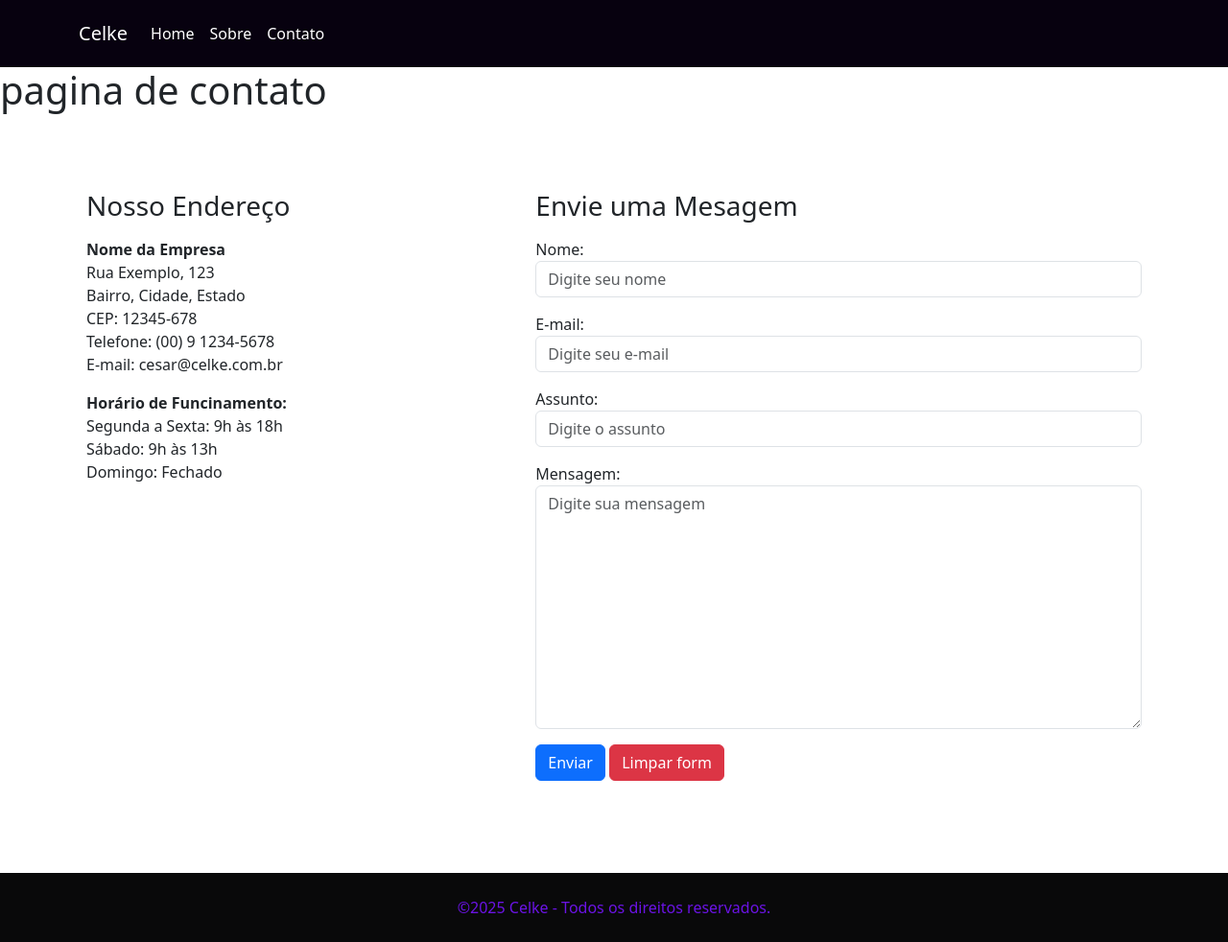
After one commit to fehhmont/Micro-SaaS-com-python-e-django, a Django app: page /contact in a window 1280 px wide. The commit adds this page. Shown: the whole page at 96% size. Run offline with Django 5.2, Linux system fonts and the light colour scheme.

Commit message:
formulario de contato

```diff
--- a/courses/admin.py
+++ b/courses/admin.py
@@ -1,7 +1,12 @@
 from django.contrib import admin
 
 from .models import Home
+from .models import ContactMessage
 
 @admin.register(Home)
 class HomeAdmin(admin.ModelAdmin):
     list_display=('id', 'title')
+
+@admin.register(ContactMessage)
+class ContactMessageAdmin(admin.ModelAdmin):
+    list_display = ['name', 'email', 'subject']
--- /dev/null
+++ b/courses/forms.py
@@ -0,0 +1,13 @@
+from django import forms
+from .models import ContactMessage
+
+class ContactForm(forms.ModelForm):
+    class Meta:
+        model = ContactMessage
+        fields = ['name', 'email', 'subject', 'message']
+        widgets = {
+            'name': forms.TextInput(attrs={'class': 'form-control', 'placeholder': 'Digite seu nome'}),
+            'email': forms.EmailInput(attrs={'class': 'form-control', 'placeholder': 'Digite seu e-mail'}),
+            'subject': forms.TextInput(attrs={'class': 'form-control', 'placeholder': 'Digite o assunto'}),
+            'message': forms.Textarea(attrs={'class': 'form-control', 'placeholder': 'Digite sua mensagem'}),
+        }
--- a/courses/models.py
+++ b/courses/models.py
@@ -1,4 +1,5 @@
 from django.db import models
+
 
 # Create your models here.
 
@@ -22,3 +23,22 @@ class Home(models.Model):
     class Meta:
         verbose_name= "Pagina Inicial"
         verbose_name_plural= "Paginas Iniciais"
+
+class ContactMessage(models.Model):
+    name = models.CharField(max_length=255, verbose_name="nome")
+    email =models.EmailField(verbose_name="E-mail")
+    subject = models.CharField(max_length=255, verbose_name="Assunto")
+    message = models.TextField(verbose_name="Mensagem")
+
+    creted_at = models.DateTimeField( auto_now_add=True,
+    verbose_name="Data de Criação")
+    update_at = models.DateTimeField(auto_now_add=True,
+    verbose_name="Data de Edção")
+
+    def __str__(self):
+
+        return self.subject
+
+    class Meta:
+        verbose_name= "mensagem de contato"
+        verbose_name_plural= "mensagens de contatos"
--- a/courses/templates/courses/base.html
+++ b/courses/templates/courses/base.html
@@ -42,7 +42,7 @@
   <body class="d-flex flex-column h-100">
     <nav class="navbar navbar-expand-lg">
       <div class="container">
-        <a class="navbar-brand text-white" href="#">Celke</a>
+        <a class="navbar-brand text-white" href="home.html">Celke</a>
         <button class="navbar-toggler" type="button" data-bs-toggle="collapse" data-bs-target="#navbarSupportedContent" aria-controls="navbarSupportedContent" aria-expanded="false" aria-label="Toggle navigation"><span class="navbar-toggler-icon"></span></button>
         <div class="collapse navbar-collapse" id="navbarSupportedContent">
           <ul class="navbar-nav me-auto mb-2 mb-lg-0">
@@ -53,7 +53,7 @@
               <a class="nav-link" href="">Sobre</a>
             </li>
             <li class="nav-item">
-              <a class="nav-link" href="">Contato</a>
+              <a class="nav-link" href="contact.html">Contato</a>
             </li>
           </ul>
         </div>
@@ -63,6 +63,7 @@
     {% block content %}
 
     {% endblock %}
+
 
     <footer class="text-center py-4 mt-auto">
       <div class="container">
--- /dev/null
+++ b/courses/templates/courses/contact.html
@@ -0,0 +1,49 @@
+{% extends 'courses/base.html'%}
+
+
+{% block content %}
+
+<h1>pagina de contato</h1>
+<div class="container mt-4">
+    <div class="row mb-5 pt-5 pb-5 p-2">
+      <div class="col-md-5">
+        <h3 class="mb-3 title-list-courses">Nosso Endereço</h3>
+        <p>
+          <strong>Nome da Empresa</strong><br />
+          Rua Exemplo, 123<br />
+          Bairro, Cidade, Estado<br />
+          CEP: 12345-678<br />
+          Telefone: (00) 9 1234-5678<br />
+          E-mail: cesar@celke.com.br
+        </p>
+        <p>
+          <strong>Horário de Funcinamento:</strong><br />
+          Segunda a Sexta: 9h às 18h<br />
+          Sábado: 9h às 13h<br />
+          Domingo: Fechado
+        </p>
+      </div>
+      <div class="col-md-7">
+        <h3 class="mb-3 title-list-courses">Envie uma Mesagem</h3>
+
+
+        {% comment %} Messagens de erro e sucessos {% endcomment %}
+
+        {% include "courses/messages.html"%}
+
+        <form method="POST">
+            {% csrf_token %}
+
+            {{form.as_p }}
+
+
+            <button type="submit" class="btn btn-primary"> Enviar</button>
+            <button type="reset" class="btn btn-danger"> Limpar form</button>
+
+        </formo>
+      </div>
+    </div>
+</div>
+
+
+    {% endblock %}
--- /dev/null
+++ b/courses/templates/courses/messages.html
@@ -0,0 +1,5 @@
+{% if messages %}
+    {% for message in messages %}
+        <div class="alert alert-{{ message.tags }}" role="alert">{{message}}</div>
+    {% endfor %}
+{%endif%}
--- a/courses/urls.py
+++ b/courses/urls.py
@@ -1,7 +1,8 @@
-from django.urls import path
+from django.urls import path # type: ignore
 
 from . import views
 
 urlpatterns = [
     path('', views.home, name='home'),
+    path('contact', views.contact, name='contact'),
 ]
--- a/courses/views.py
+++ b/courses/views.py
@@ -1,9 +1,30 @@
-from django.shortcuts import render
+from urllib import request
+from django.shortcuts import render, redirect # type: ignore
+from .forms import ContactForm
+from .models import Home
+from django.contrib import messages # type: ignore
 
-from .models import Home
+
 
 def home(request):
     # recuperar o conteudo da pagina home
 
     home = Home.objects.filter().first()
     return render(request, 'courses/home.html', {'home': home})
+
+
+
+def contact(request):
+
+    if request.method == 'POST':
+        form = ContactForm(request.POST)
+        if form.is_valid():
+            form.save()
+            messages.success(request, "Mensagem enviada com sucesso!")
+            return redirect('contact')
+        else:
+            messages.error(request, "Erro ao enviar Mensagem, entre em contato com o suporte!")
+    else:
+        form = ContactForm()  # Certifique-se de que "ContactForm" é um formulário no models.py ou forms.py
+
+    return render(request, 'courses/contact.html', {'form': form})
```
Also changed, not shown: courses/migrations/0002_contactmenssage.py (added), courses/migrations/0003_contactmessage_delete_contactmenssage.py (added), db.sqlite3.
